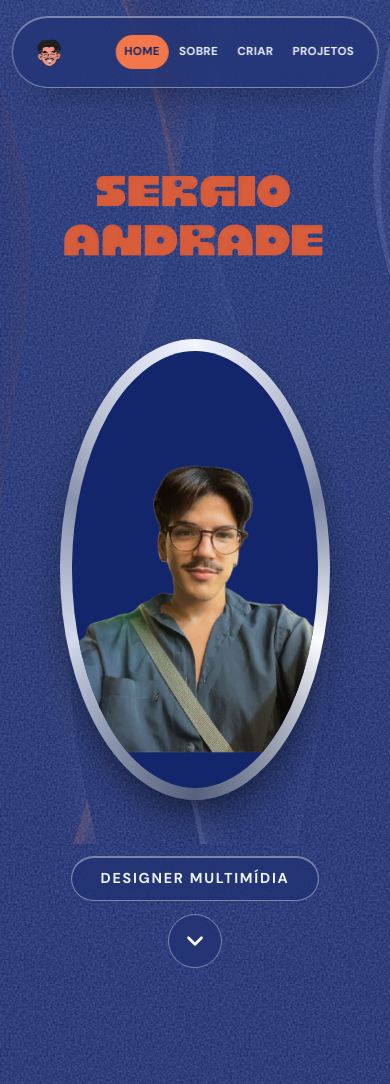
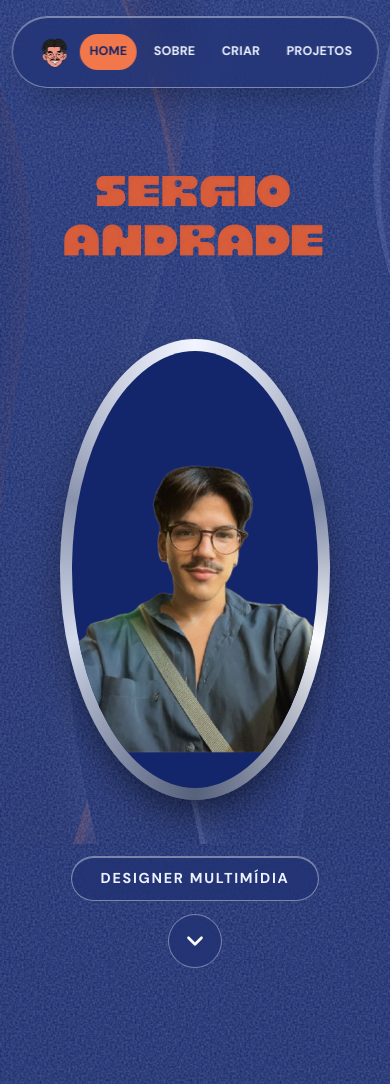
Before and after one commit to sergioandradee/Portfolio, a plain HTML site: page index.html in a window 390 px wide. Shown: the top 1084 px of the page. Drawn offline with Linux system fonts and the light colour scheme.

Commit message:
Css ajustes

```diff
--- a/Assets/css/styles.css
+++ b/Assets/css/styles.css
@@ -1124,45 +1124,58 @@ body.saindo {
 
 /* ---------- Menu no telemóvel: continua FLUTUANTE, só mais compacto ---------- */
 /* ---------- Menu no telemóvel: Animação e dinamismo no Scroll ---------- */
+/* ---------- Menu no telemóvel: Animação, tamanhos e espaçamentos ajustados ---------- */
 @media (max-width: 750px) {
   .menu {
     width: min(94%, 780px);
     height: 72px;
-    padding: 0 0.9rem;
-    justify-content: space-between;
-    flex-wrap: nowrap;
+    padding: 0 0.8rem 0 1rem !important; /* Reduz o padding interno para dar mais espaço útil */
+    display: flex !important;
+    align-items: center !important;
+    justify-content: space-between !important;
+    flex-wrap: nowrap !important;
     /* Transições suaves para a animação de recolher e expandir */
     transition: width 0.4s cubic-bezier(0.2, 0.8, 0.2, 1),
                 height 0.4s cubic-bezier(0.2, 0.8, 0.2, 1),
                 padding 0.4s cubic-bezier(0.2, 0.8, 0.2, 1),
+                left 0.4s cubic-bezier(0.2, 0.8, 0.2, 1),
+                transform 0.4s cubic-bezier(0.2, 0.8, 0.2, 1),
                 background 0.3s ease,
                 box-shadow 0.3s ease;
   }
 
+  /* Logo maior e mais aproximada para a direita */
   .logo {
-    position: static;
-    transform: none;
-    height: 52px;
-    margin-left: 0.2rem;
-    flex-shrink: 0;
+    position: static !important;
+    transform: none !important;
+    height: 56px !important; /* Aumenta a logo */
+    width: auto !important;
+    margin-left: 0.4rem !important; /* Desloca a logo um pouco mais para a direita */
+    margin-right: 0.5rem !important; /* Empurra os links para mais perto */
+    flex-shrink: 0 !important;
     transition: opacity 0.3s ease, transform 0.3s ease;
   }
 
+  /* Bloco de links ocupando o resto do espaço e empurrado para a esquerda */
   .menu nav {
-    width: auto;
-    gap: 0.1rem;
+    width: 100% !important;
+    display: flex !important;
+    align-items: center !important;
+    justify-content: space-around !important; /* Distribui os 4 links uniformemente */
+    gap: 0.1rem !important;
     transition: opacity 0.3s ease, transform 0.3s ease;
   }
 
+  /* Textos maiores e com melhor espaçamento nos botões */
   .menu nav a {
-    display: inline-flex;
-    align-items: center;
-    justify-content: center;
-    padding: 0.45rem 0.55rem;
-    font-size: 0.72rem;
-    font-weight: 700;
-    letter-spacing: 0.03em;
-    white-space: nowrap;
+    display: inline-flex !important;
+    align-items: center !important;
+    justify-content: center !important;
+    padding: 0.45rem 0.6rem !important;
+    font-size: 0.78rem !important; /* Letras maiores e mais legíveis */
+    font-weight: 700 !important;
+    letter-spacing: 0.02em !important;
+    white-space: nowrap !important;
   }
 
   /* Botão Hambúrguer */
@@ -1184,7 +1197,7 @@ body.saindo {
     transition: opacity 0.3s ease, transform 0.3s ease;
   }
 
-  /* ESTADO RECOLHIDO: Vira a bolinha com o ícone hambúrguer */
+  /* ESTADO RECOLHIDO: Vira a bolinha no CANTO ESQUERDO */
   .menu.recolhido {
     width: 58px !important;
     height: 58px !important;
@@ -1194,6 +1207,10 @@ body.saindo {
     cursor: pointer;
     background: rgba(20, 38, 107, 0.85);
     box-shadow: 0 10px 30px rgba(0, 0, 0, 0.5);
+
+    /* Encosta a bolinha no canto esquerdo com margem */
+    left: 20px !important;
+    transform: none !important;
   }
 
   .menu.recolhido .logo,
@@ -1210,6 +1227,7 @@ body.saindo {
     transform: scale(1);
   }
 }
+
 
 /* Telas muito estreitas (iPhone SE, etc.) */
 @media (max-width: 380px) {
```
